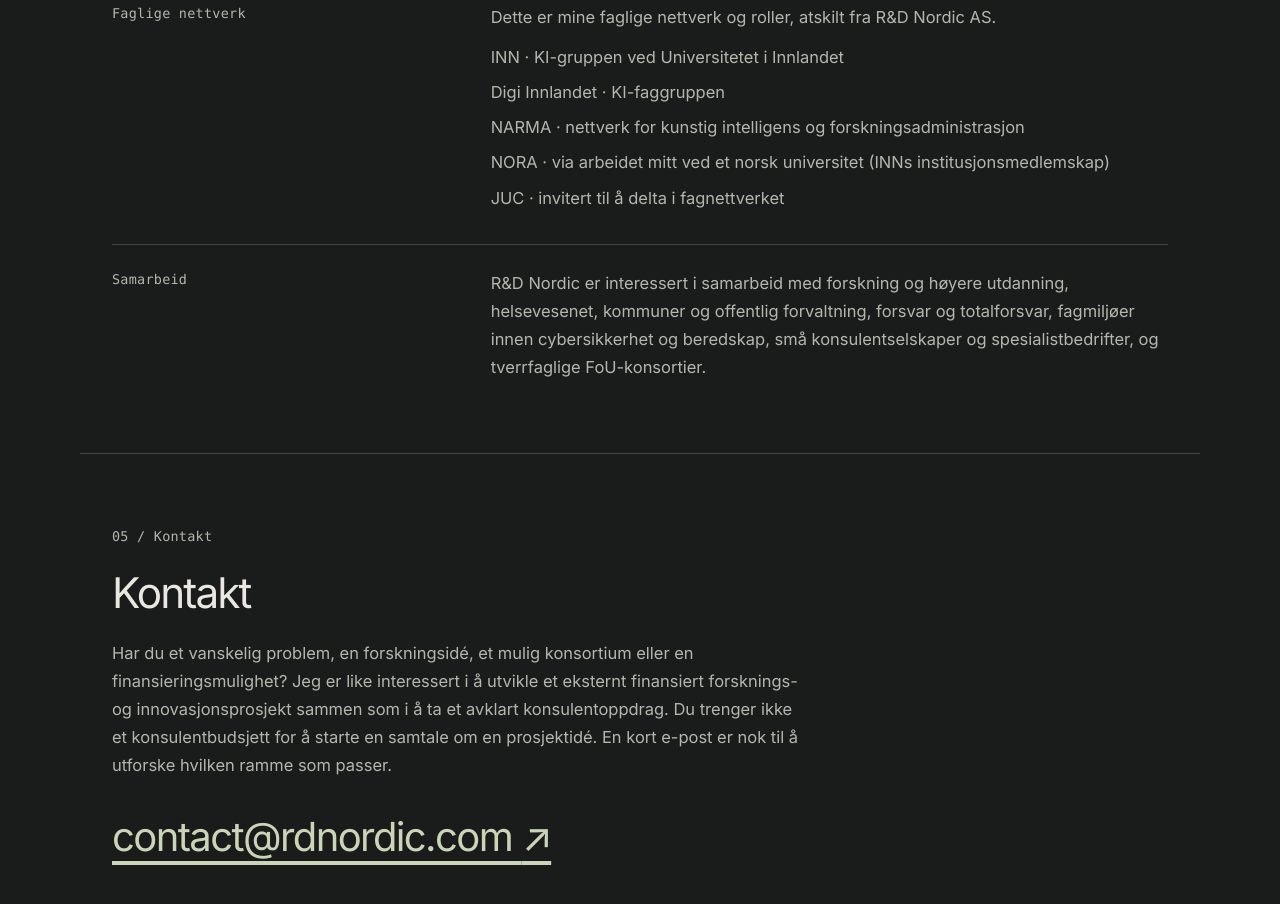
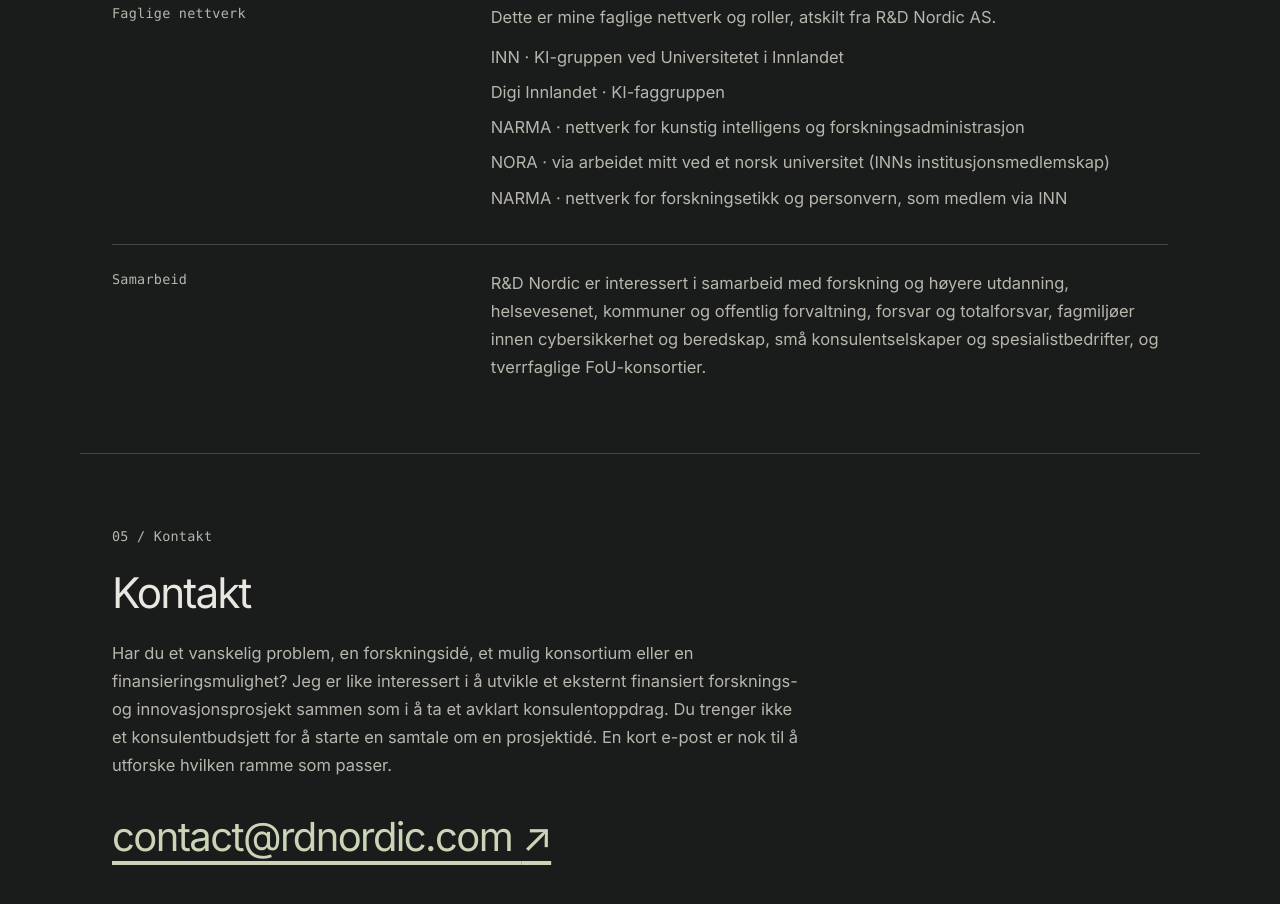
Before and after one commit to RDNordic/RDNordic, a website: page no/index.html in a window 1280 px wide. Shown: the part 4229-5133 px from the top of the page. Drawn offline with Linux system fonts and the light colour scheme.

Commit message:
Replace JUC invitation with NARMA ethics and privacy membership

```diff
--- a/no/index.html
+++ b/no/index.html
@@ -143,7 +143,7 @@
 <li>Digi Innlandet · KI-faggruppen</li>
 <li>NARMA · nettverk for kunstig intelligens og forskningsadministrasjon</li>
 <li>NORA · via arbeidet mitt ved et norsk universitet (INNs institusjonsmedlemskap)</li>
-<li>JUC · invitert til å delta i fagnettverket</li>
+<li>NARMA · nettverk for forskningsetikk og personvern, som medlem via INN</li>
 </ul>
 </div>
 </div>
```
Also changed, not shown: index.html (+1 -1 lines).
